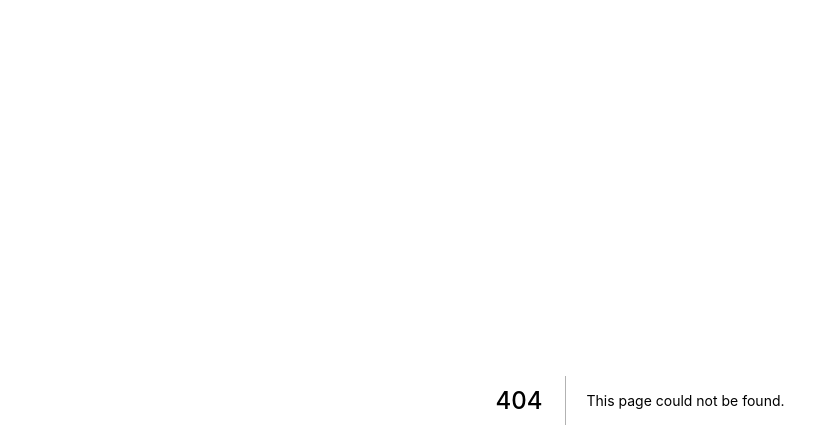
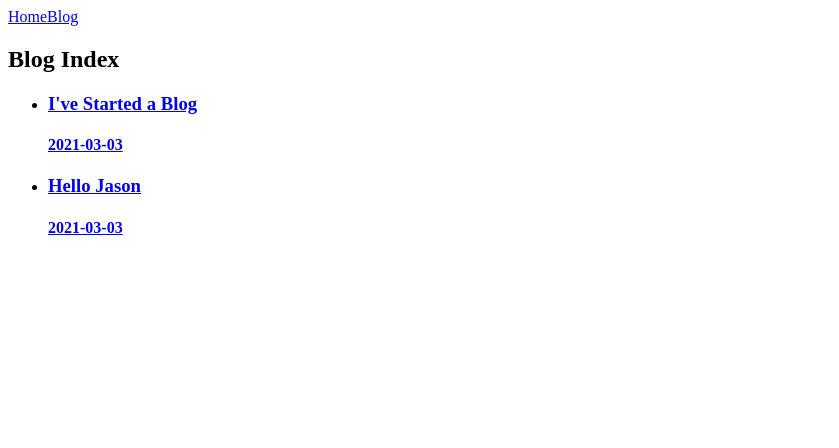
Before and after one commit to pnotequalnp/blog, a Next.js app: page /blog in a window 1280 px wide. Before the commit this address had no page. Shown: the top 448 px of the page, without its empty margins (0-839 px from the left). Built offline with nearby package versions, Linux system fonts and the light colour scheme.

Commit message:
Add basic blog structure

```diff
--- a/package.json
+++ b/package.json
@@ -9,9 +9,11 @@
     "start": "next start"
   },
   "dependencies": {
+    "gray-matter": "^4.0.2",
     "next": "10.0.7",
     "react": "17.0.1",
-    "react-dom": "17.0.1"
+    "react-dom": "17.0.1",
+    "react-remark": "^2.0.3"
   },
   "devDependencies": {
     "@types/node": "^14.14.31",
--- /dev/null
+++ b/src/components/Layout.tsx
@@ -0,0 +1,18 @@
+import type { FC } from 'react';
+import Link from 'next/link'
+
+export const Layout: FC<{}> = ({ children }) => {
+  return <>
+    <header>
+      <nav>
+        <Link href='/'><a>Home</a></Link>
+        <Link href='/blog'><a>Blog</a></Link>
+      </nav>
+    </header>
+    {children}
+    <footer>
+    </footer>
+  </>
+};
+
+export default Layout;
--- /dev/null
+++ b/src/components/blog/PostPreview.tsx
@@ -0,0 +1,18 @@
+import type { FC } from 'react';
+import type { Post } from '../../lib/posts';
+import Link from 'next/link'
+
+export type Props = {
+  post: Post
+};
+
+export const PostPreview: FC<Props> = ({ post }) => {
+  return <Link href={`/blog/${post.id}`}>
+    <a>
+      <h3>{post.title}</h3>
+      <h4>{post.date}</h4>
+    </a>
+  </Link>;
+};
+
+export default PostPreview;
--- /dev/null
+++ b/src/lib/posts.ts
@@ -0,0 +1,28 @@
+import fs from 'fs';
+import matter from 'gray-matter';
+import path from 'path';
+
+export type Post = {
+  id: string,
+  title: string,
+  date: string,
+  content: string
+};
+
+export const parse = async (filepath: string): Promise<Post> => {
+  const file = path.parse(filepath);
+  const data = await fs.promises.readFile(filepath);
+  const post = matter(data);
+  return {
+    id: file.name,
+    title: post.data.title,
+    date: post.data.date,
+    content: post.content
+  };
+};
+
+export const getPosts = async (directory: string): Promise<Post[]> => {
+  const postFiles = await fs.promises.readdir(directory);
+  const fullFiles = postFiles.map(fp => path.join(directory, fp));
+  return Promise.all(fullFiles.map(parse));
+};
--- a/src/pages/_app.tsx
+++ b/src/pages/_app.tsx
@@ -1,7 +1,10 @@
 import type { FC } from 'react';
 import type { AppProps } from 'next/app';
+import Layout from '../components/Layout';
 
 const App: FC<AppProps> = ({ Component, pageProps }) =>
-  <Component {...pageProps} />;
+  <Layout>
+    <Component {...pageProps} />
+  </Layout>
 
 export default App;
--- /dev/null
+++ b/src/pages/blog/index.tsx
@@ -0,0 +1,28 @@
+import type { FC } from 'react';
+import type { GetStaticProps } from 'next'
+import type { Post } from '../../lib/posts';
+import { getPosts } from '../../lib/posts';
+import path from 'path';
+import PostPreview from '../../components/blog/PostPreview';
+
+export type Props = {
+  posts: Post[]
+};
+
+export const BlogIndex: FC<Props> = ({ posts }) => {
+  const previews = posts.map(post => <li key={post.id}><PostPreview post={post} /></li>);
+
+  return <>
+    <h2>Blog Index</h2>
+    <ul>{previews}</ul>
+  </>;
+};
+
+export default BlogIndex;
+
+export const getStaticProps: GetStaticProps<Props> = async () => {
+  const posts = await getPosts(path.join(process.cwd(), '/src/posts'));
+  return {
+    props: { posts }
+  };
+};
--- a/src/pages/index.tsx
+++ b/src/pages/index.tsx
@@ -2,7 +2,7 @@ import type { FC } from 'react';
 
 export const Home: FC<{}> = () =>
   <>
-    Soon to be a blog
+    Hello there
   </>
 
 export default Home;
--- /dev/null
+++ b/src/posts/blog.md
@@ -0,0 +1,6 @@
+---
+title: "I've Started a Blog"
+date: '2021-03-03'
+---
+
+I have started a blog. It won't have anything interesting.
--- /dev/null
+++ b/src/posts/justin.md
@@ -0,0 +1,7 @@
+---
+title: 'Hello Jason'
+date: '2021-03-03'
+---
+
+#### Hello *Jason*
+This is my new site :)
```
Also changed, not shown: src/pages/blog/[id].tsx (added, +44 -0 lines), 1 other file (tests, documents, lock files or other folders).
